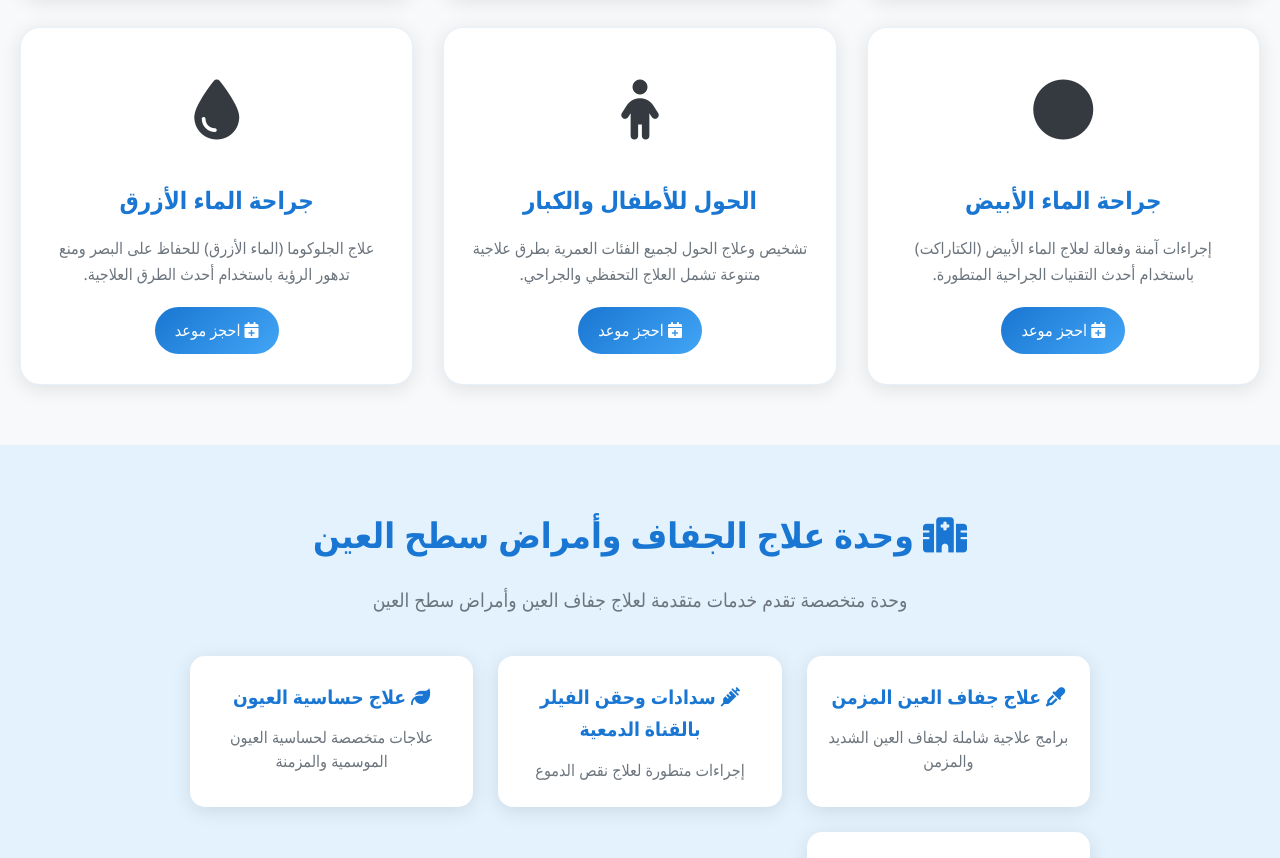
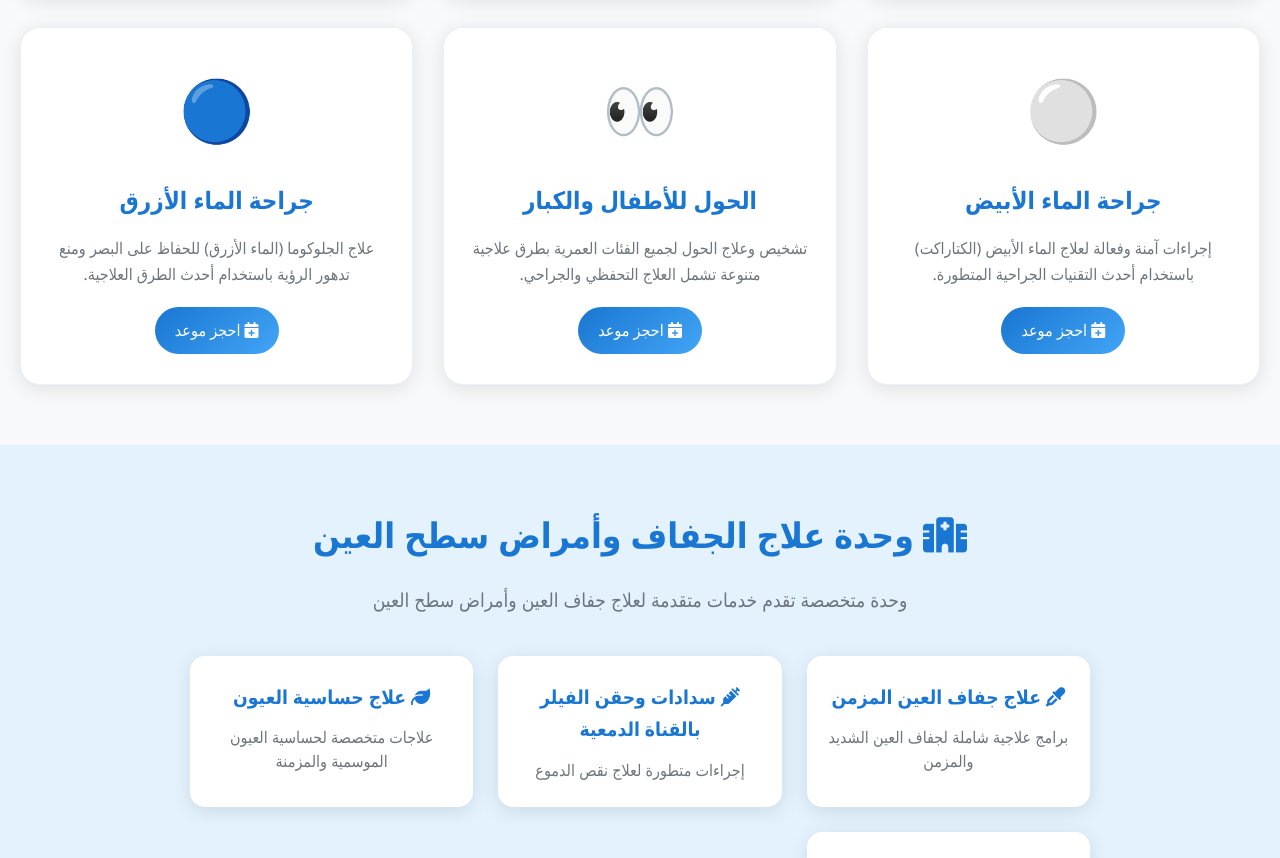
Before and after one commit to elsheikh77777/ezz, a plain HTML site: page services.html in a window 1280 px wide. Shown: the part 1337-2195 px from the top of the page. Drawn offline with Linux system fonts and the light colour scheme.

Commit message:
services.html

```diff
--- a/services.html
+++ b/services.html
@@ -115,7 +115,7 @@
                     </div>
 
                     <div class="service-card">
-                        <div class="service-icon"><i class="fas fa-circle"></i></div>
+                        <div class="service-icon">⚪️</i></div>
                         <h3>جراحة الماء الأبيض</h3>
                         <p>إجراءات آمنة وفعالة لعلاج الماء الأبيض (الكتاراكت) باستخدام أحدث التقنيات الجراحية المتطورة.</p>
                         <a href="appointment.html" class="service-btn">
@@ -124,7 +124,7 @@
                     </div>
 
                     <div class="service-card">
-                        <div class="service-icon"><i class="fas fa-child"></i></div>
+                        <div class="service-icon">👀</i></div>
                         <h3>الحول للأطفال والكبار</h3>
                         <p>تشخيص وعلاج الحول لجميع الفئات العمرية بطرق علاجية متنوعة تشمل العلاج التحفظي والجراحي.</p>
                         <a href="appointment.html" class="service-btn">
@@ -133,7 +133,7 @@
                     </div>
 
                     <div class="service-card">
-                        <div class="service-icon"><i class="fas fa-tint"></i></div>
+                        <div class="service-icon">🔵</i></div>
                         <h3>جراحة الماء الأزرق</h3>
                         <p>علاج الجلوكوما (الماء الأزرق) للحفاظ على البصر ومنع تدهور الرؤية باستخدام أحدث الطرق العلاجية.</p>
                         <a href="appointment.html" class="service-btn">
```
